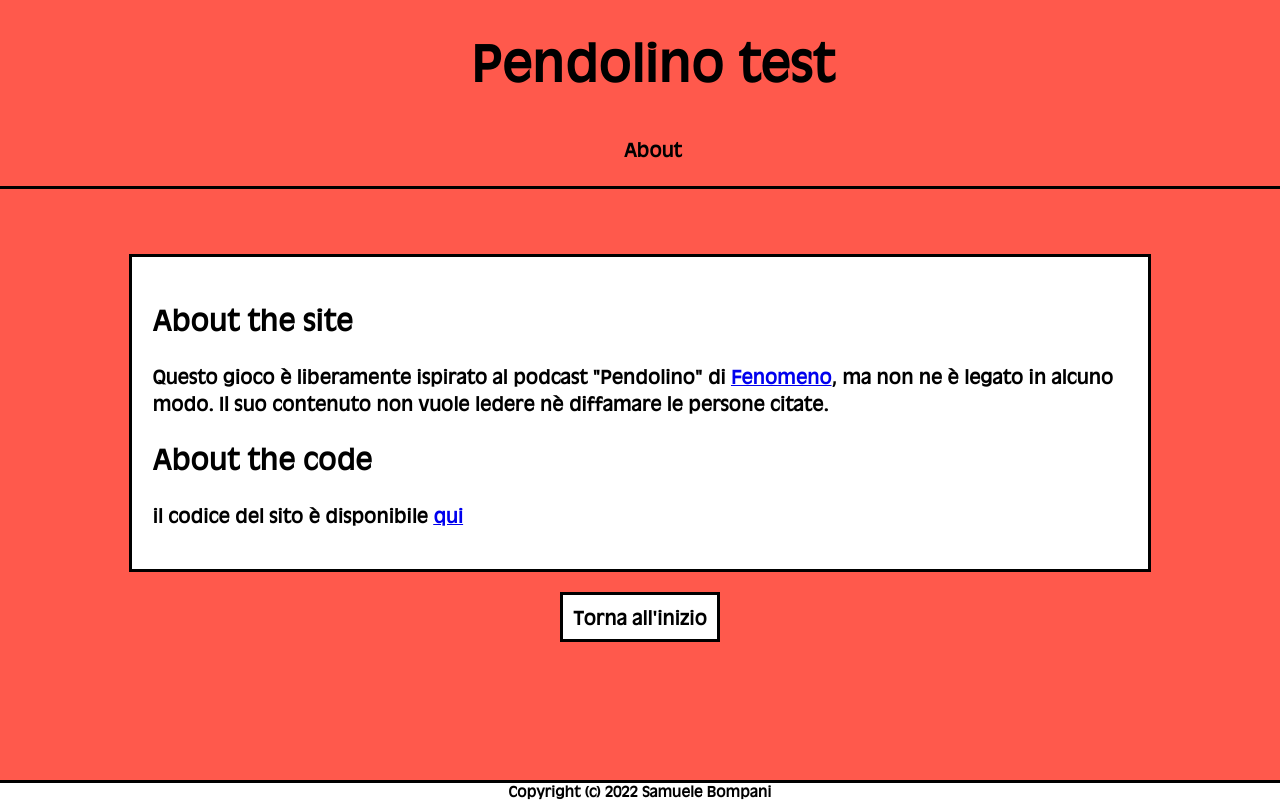
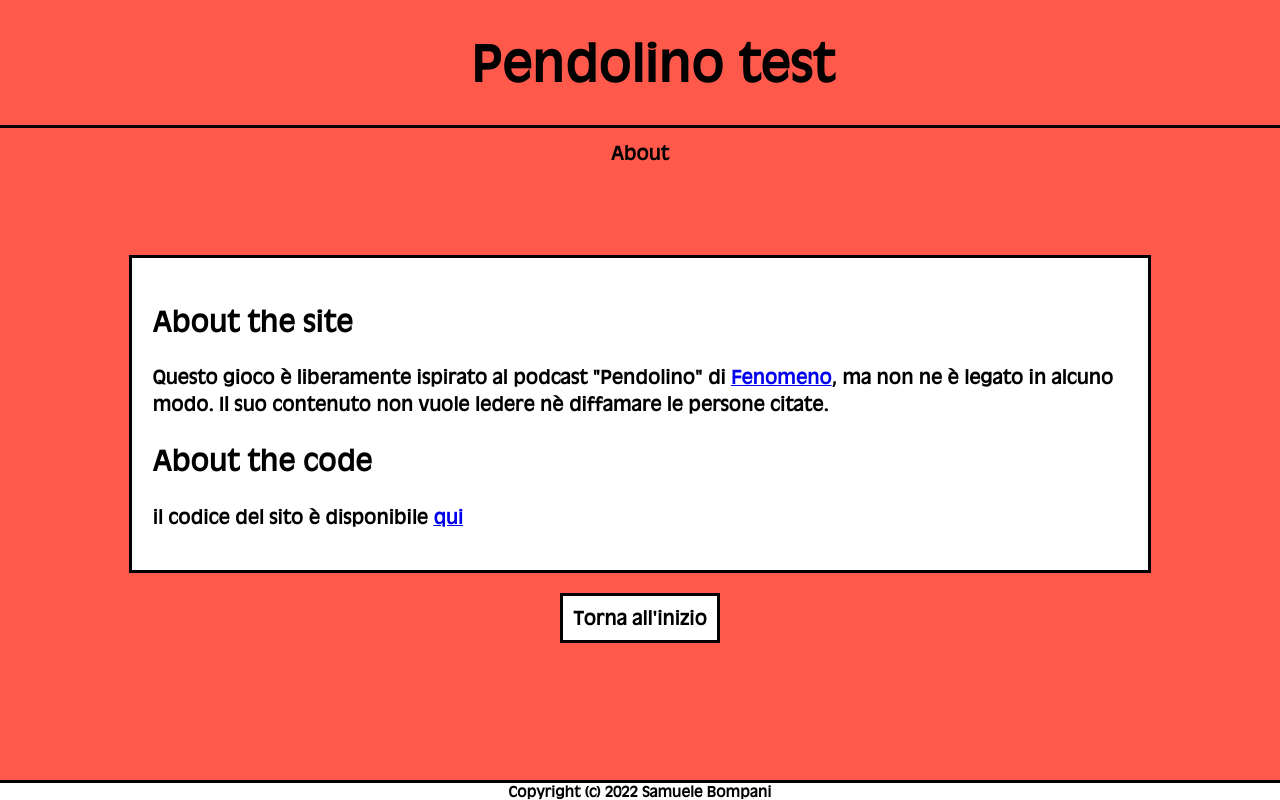
Before and after one commit to samuelebompani/pendolino-test, a PHP site: page /about.php in a window 1280 px wide. Run offline with PHP 8.4, Linux system fonts and the light colour scheme.

Commit message:
typo and adjustments

```diff
--- a/components/header.html
+++ b/components/header.html
@@ -1,4 +1,4 @@
 <meta name="viewpoint" content="width=device-width, initial-scale=1.0">
 <link rel="stylesheet" href="css/style.css">
-<link rel="icon" type="image/x-icon" href="/media/favicon.ico">
+<link rel="icon" type="image/x-icon" href="./media/favicon.ico">
 <title>Pendolino test</title>
--- a/components/navbar.php
+++ b/components/navbar.php
@@ -1,8 +1,8 @@
 <div class="title-nav">
-    <h1>Pendolino test</h1>
-
+    <h1><a href="./" style="text-decoration: none; color: black;">Pendolino test</a></h1>
+</div>
+<div style="text-align: center;">
     <a href="./about">
         <button class="nav-btn">About</button>
     </a>
-
 </div>
--- a/csv/data.csv
+++ b/csv/data.csv
@@ -15,4 +15,4 @@ La casa e il sale – PND#18,"Hai una casa di proprietà, stupenda, ma devi star
 House of femori – PND#LIVE,"Puoi decidere chi mettere al governo in ogni paese del mondo, ma ogni volta che due persone a tua scelta dicono la parola “bagno”, ti rompi un femore. Non puoi avvisare quelle due persone.",0,1
 Sanità privata – PND#25,"Ti trasferisci in Svizzera e hai un lavoro con cui guadagni 11000 euro netti al mese, ma la sanità è privata e qualsiasi prestazione medica ti costa minimo 25000 euro.",1,0
 La Grande Bellezza – PND#28,"Puoi avere la casa di Jep Gambardella (de La Grande Bellezza), ma devi tenere in salone una gigantografia nuda di te.",1,0
-Primato Nazionale – PND#29,"Viene stanziato un grande finanziamento all’editoria, specialmente rivolto ai giornali, tornano i lettori e c’è grande fermento. Tuttavia i rapporti con i partitti diventano più stretti e devi diventare capo redattore del Primato Nazionale. Ovviamente la linea editoriale deve rimanere la stessa.",1,0
+Primato Nazionale – PND#29,"Viene stanziato un grande finanziamento all’editoria, specialmente rivolto ai giornali, tornano i lettori e c’è grande fermento. Tuttavia i rapporti con i partiti diventano più stretti e devi diventare capo redattore del Primato Nazionale. Ovviamente la linea editoriale deve rimanere la stessa.",1,0
```
